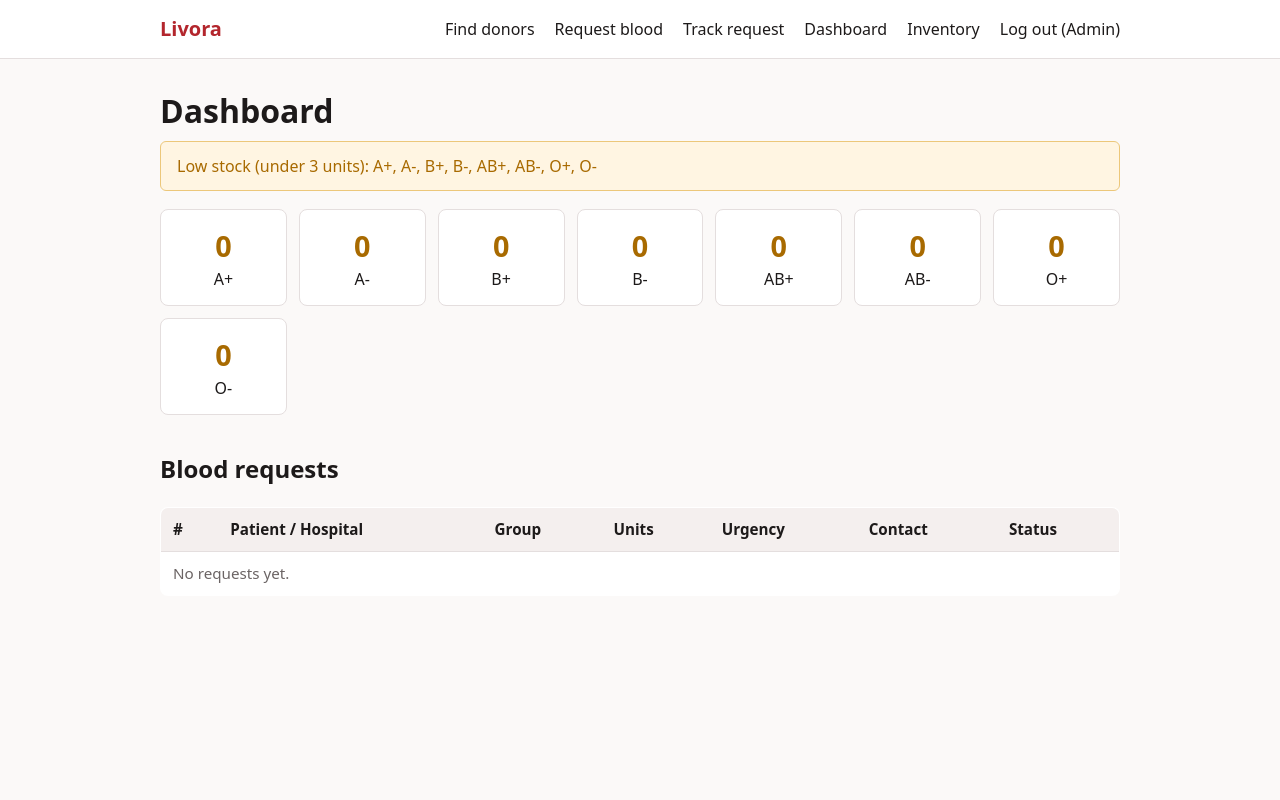
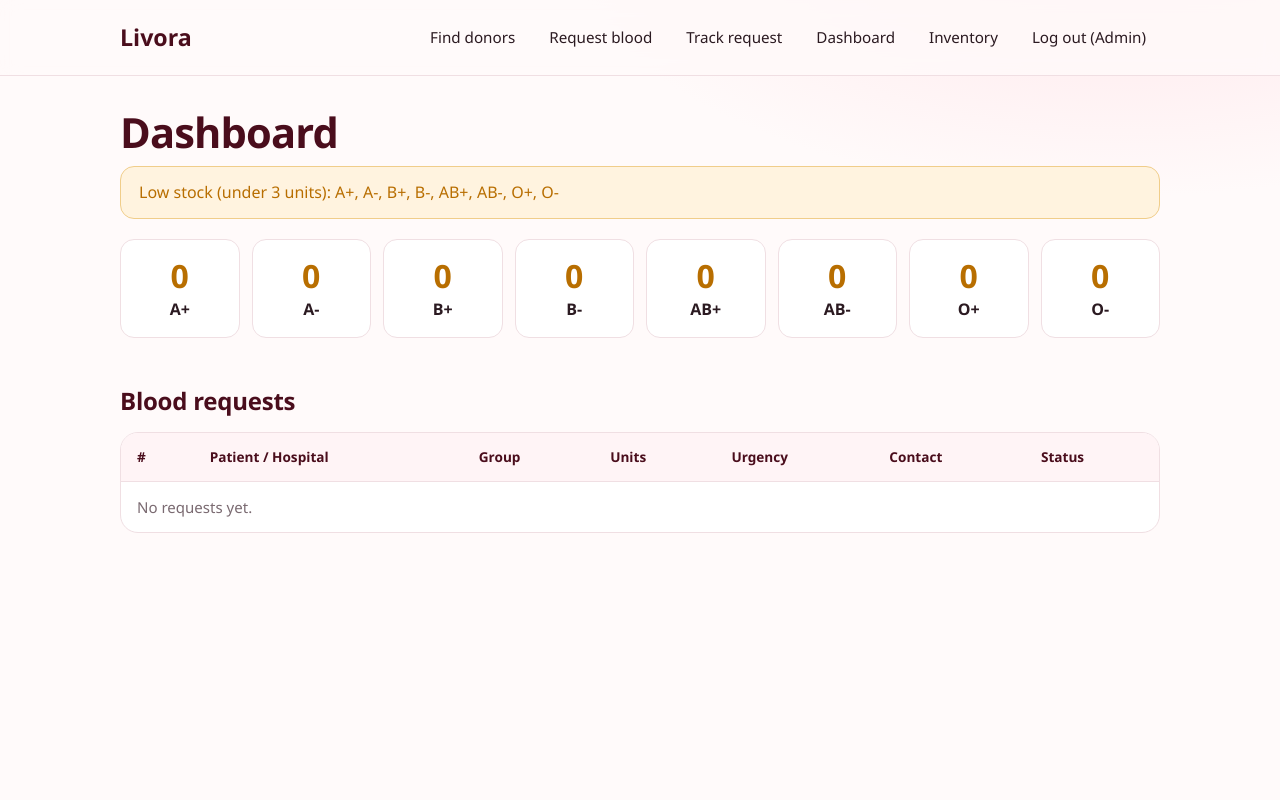
Before and after one commit to Khemant2/livora, a Flask app: page /dashboard in a window 1280 px wide. Run offline with Flask 3, Linux system fonts and the light colour scheme; the visitor is signed in with stand-in values (Sample User, id 1).

Commit message:
Add files via upload

```diff
--- a/static/style.css
+++ b/static/style.css
@@ -1,41 +1,106 @@
-:root{--ink:#1d1a1a;--muted:#6b6464;--line:#e4dede;--bg:#fbf9f8;--card:#fff;--brand:#b3262d;--brand-dark:#8c1c22;--ok:#1f7a4d;--warn:#a86a00}
+:root{
+  --paper:#fffafa; --card:#ffffff; --ink:#2b1a21; --muted:#7a6a71; --line:#f0dfe3;
+  --crimson:#d6193a; --crimson-dark:#a8102b; --wine:#4a0d1c; --blush:#ffe6ea;
+  --leaf:#13895a; --amber:#b86e00; --radius:18px;
+  --head:"Bricolage Grotesque","Segoe UI",system-ui,sans-serif;
+  --body:"DM Sans","Segoe UI",system-ui,sans-serif;
+}
 *{box-sizing:border-box}
-body{margin:0;font-family:system-ui,-apple-system,Segoe UI,Roboto,sans-serif;color:var(--ink);background:var(--bg);line-height:1.5}
-a{color:var(--brand)}
-header{background:var(--card);border-bottom:1px solid var(--line)}
-nav{max-width:1000px;margin:auto;padding:14px 20px;display:flex;flex-wrap:wrap;gap:6px 20px;align-items:center}
-nav .logo{font-weight:800;font-size:1.25rem;color:var(--brand);text-decoration:none;margin-right:auto}
-nav a{text-decoration:none;color:var(--ink)}
-nav a:hover{color:var(--brand)}
-main{max-width:1000px;margin:auto;padding:28px 20px 60px}
-h1{font-size:2rem;margin:0 0 6px}
-h2{margin-top:36px}
-.lead{color:var(--muted);max-width:60ch}
-.btn,button{background:var(--brand);color:#fff;border:0;border-radius:6px;padding:10px 18px;font-size:1rem;cursor:pointer;text-decoration:none;display:inline-block}
-.btn:hover,button:hover{background:var(--brand-dark)}
-.btn.ghost{background:transparent;color:var(--brand);border:1px solid var(--brand)}
-.btn.small,button.small{padding:5px 10px;font-size:.85rem}
-form.card,.card{background:var(--card);border:1px solid var(--line);border-radius:8px;padding:22px}
-label{display:block;font-weight:600;margin:14px 0 4px;font-size:.92rem}
-input,select{width:100%;padding:9px 10px;border:1px solid #cfc7c7;border-radius:6px;font-size:1rem;background:#fff}
-.row{display:grid;grid-template-columns:repeat(auto-fit,minmax(200px,1fr));gap:0 16px}
-form.card button{margin-top:20px}
-.inline{display:flex;gap:10px;flex-wrap:wrap;align-items:end;margin:18px 0}
+html{scroll-behavior:smooth}
+body{margin:0;font-family:var(--body);color:var(--ink);line-height:1.6;
+  background:radial-gradient(900px 420px at 88% -8%,var(--blush) 0%,transparent 62%),var(--paper);
+  min-height:100vh;display:flex;flex-direction:column}
+a{color:var(--crimson)}
+:focus-visible{outline:3px solid var(--crimson);outline-offset:2px;border-radius:8px}
+
+/* header */
+header{position:sticky;top:0;z-index:10;background:rgba(255,250,250,.85);backdrop-filter:blur(10px);border-bottom:1px solid var(--line)}
+nav{max-width:1080px;margin:auto;padding:12px 20px;display:flex;flex-wrap:wrap;gap:4px 6px;align-items:center}
+nav a{text-decoration:none;color:var(--ink);padding:7px 14px;border-radius:999px;font-weight:500;font-size:.95rem;transition:background .15s}
+nav a:hover{background:var(--blush)}
+nav .logo{font-family:var(--head);font-weight:800;font-size:1.45rem;color:var(--wine);margin-right:auto;padding-left:0;display:flex;align-items:center;gap:9px}
+nav .logo:hover{background:none}
+.logo i{width:20px;height:20px;background:var(--crimson);border-radius:50% 0 50% 50%;transform:rotate(-45deg);display:inline-block}
+nav a.btn{color:#fff;background:var(--crimson);padding:8px 18px}
+nav a.btn:hover{background:var(--crimson-dark)}
+
+main{max-width:1080px;width:100%;margin:auto;padding:34px 20px 70px;flex:1}
+footer{text-align:center;color:var(--muted);font-size:.88rem;padding:24px 20px;border-top:1px solid var(--line)}
+
+h1{font-family:var(--head);font-size:clamp(1.9rem,4vw,2.6rem);line-height:1.1;margin:0 0 10px;letter-spacing:-.02em;color:var(--wine)}
+h2{font-family:var(--head);font-size:1.5rem;margin:44px 0 12px;letter-spacing:-.01em;color:var(--wine)}
+.lead{color:var(--muted);font-size:1.1rem;max-width:56ch}
+.muted{color:var(--muted)}
+
+/* buttons */
+.btn,button{background:var(--crimson);color:#fff;border:0;border-radius:999px;padding:11px 24px;font:600 1rem var(--body);cursor:pointer;text-decoration:none;display:inline-block;box-shadow:0 6px 16px -8px var(--crimson);transition:transform .15s,background .15s}
+.btn:hover,button:hover{background:var(--crimson-dark);transform:translateY(-1px)}
+.btn.ghost{background:transparent;color:var(--crimson);border:2px solid var(--crimson);box-shadow:none;padding:9px 22px}
+.btn.ghost:hover{background:var(--blush)}
+.btn.small,button.small{padding:6px 14px;font-size:.85rem;box-shadow:none}
+
+/* hero */
+.hero{padding:30px 0 6px}
+.hero h1{font-size:clamp(2.4rem,6.5vw,4.4rem);max-width:15ch;letter-spacing:-.035em;line-height:1.02}
+.hero .lead{margin:18px 0 26px}
+.hero .actions{display:flex;gap:12px;flex-wrap:wrap}
+
+/* blood drops (home page) */
+.drops{display:grid;grid-template-columns:repeat(4,1fr);gap:26px 12px;margin:22px 0 10px}
+.drop{text-align:center}
+.drop .shape{width:78px;height:78px;margin:6px auto 16px;background:var(--crimson);border-radius:50% 0 50% 50%;transform:rotate(-45deg);display:grid;place-items:center;box-shadow:0 14px 24px -14px var(--crimson)}
+.drop .shape span{transform:rotate(45deg);color:#fff;font:800 1.3rem var(--head)}
+.drop small{display:block;color:var(--muted);font-size:.88rem}
+.drop b{font-size:1.1rem}
+.drop.low .shape{background:#f4b6c0;box-shadow:none}
+.drop.low .shape span{color:var(--wine)}
+.drop.none .shape{background:#e8dfe1;box-shadow:none}
+.drop.none .shape span{color:#9a8b91}
+.pills{display:flex;gap:10px;flex-wrap:wrap;margin-top:18px}
+.pills span{background:var(--blush);color:var(--wine);padding:6px 16px;border-radius:999px;font-weight:600;font-size:.92rem}
+
+/* how it works */
+.steps{display:grid;grid-template-columns:repeat(auto-fit,minmax(230px,1fr));gap:26px;margin-top:10px}
+.steps div{border-left:3px solid var(--crimson);padding-left:16px}
+.steps b{display:block;font-family:var(--head);font-size:1.15rem;color:var(--wine)}
+.steps span{color:var(--muted)}
+
+/* forms */
+form.card,.card{background:var(--card);border:1px solid var(--line);border-radius:var(--radius);padding:26px}
+label{display:block;font-weight:600;margin:16px 0 6px;font-size:.9rem}
+input,select{width:100%;padding:11px 14px;border:1.5px solid #e6d3d8;border-radius:12px;font:1rem var(--body);background:#fff;color:var(--ink)}
+input:focus,select:focus{outline:none;border-color:var(--crimson);box-shadow:0 0 0 4px var(--blush)}
+.row{display:grid;grid-template-columns:repeat(auto-fit,minmax(210px,1fr));gap:0 18px}
+form.card button{margin-top:24px}
+.inline{display:flex;gap:12px;flex-wrap:wrap;align-items:end;margin:20px 0}
 .inline>div{flex:1;min-width:150px}.inline label{margin-top:0}
-table{width:100%;border-collapse:collapse;background:var(--card);border:1px solid var(--line);border-radius:8px;overflow:hidden}
-th,td{text-align:left;padding:10px 12px;border-bottom:1px solid var(--line);font-size:.95rem}
-th{background:#f4efee}
-.table-wrap{overflow-x:auto}
-.stock{display:grid;grid-template-columns:repeat(auto-fit,minmax(110px,1fr));gap:12px;margin:18px 0}
-.stock div{background:var(--card);border:1px solid var(--line);border-radius:8px;padding:14px;text-align:center}
-.stock b{display:block;font-size:1.8rem;color:var(--brand)}
-.stock .low b{color:var(--warn)}
-.flash{padding:12px 16px;border-radius:6px;margin-bottom:18px;border:1px solid}
-.flash.ok{background:#e9f6ef;border-color:#9fd4b8;color:var(--ok)}
-.flash.warn{background:#fff5e2;border-color:#ecc77a;color:var(--warn)}
-.flash.error{background:#fdecec;border-color:#e8a5a8;color:var(--brand-dark)}
-.tag{padding:2px 8px;border-radius:99px;font-size:.8rem;border:1px solid var(--line);background:#f4efee}
-.tag.ok{background:#e9f6ef;color:var(--ok);border-color:#9fd4b8}
-.tag.no{background:#fdecec;color:var(--brand-dark);border-color:#e8a5a8}
-.tag.warn{background:#fff5e2;color:var(--warn);border-color:#ecc77a}
-.muted{color:var(--muted)}
+
+/* tables */
+.table-wrap{overflow-x:auto;border:1px solid var(--line);border-radius:var(--radius);background:#fff}
+table{width:100%;border-collapse:collapse}
+th,td{text-align:left;padding:13px 16px;border-bottom:1px solid var(--line);font-size:.94rem}
+th{background:#fff4f6;color:var(--wine);font-weight:700;font-size:.85rem}
+tr:last-child td{border-bottom:0}
+tbody tr:hover td,table tr:hover td{background:#fffafa}
+
+/* dashboard stock tiles */
+.stock{display:grid;grid-template-columns:repeat(auto-fit,minmax(105px,1fr));gap:12px;margin:18px 0}
+.stock div{background:#fff;border:1px solid var(--line);border-radius:14px;padding:14px;text-align:center;font-weight:600}
+.stock b{display:block;font:800 2rem var(--head);color:var(--crimson)}
+.stock .low b{color:var(--amber)}
+
+/* messages and tags */
+.flash{padding:13px 18px;border-radius:14px;margin-bottom:20px;border:1px solid;font-weight:500}
+.flash.ok{background:#e8f6ef;border-color:#a5d8bf;color:var(--leaf)}
+.flash.warn{background:#fff3df;border-color:#f0cd8a;color:var(--amber)}
+.flash.error{background:#fdebee;border-color:#f0aab5;color:var(--crimson-dark)}
+.tag{padding:3px 11px;border-radius:999px;font-size:.8rem;font-weight:600;background:#f6eef0;color:var(--muted)}
+.tag.ok{background:#e8f6ef;color:var(--leaf)}
+.tag.no{background:#fdebee;color:var(--crimson-dark)}
+.tag.warn{background:#fff3df;color:var(--amber)}
+
+@media (max-width:640px){
+  .drops{grid-template-columns:repeat(2,1fr)}
+  nav .logo{width:100%;margin-bottom:4px}
+}
+@media (prefers-reduced-motion:reduce){*{transition:none!important}html{scroll-behavior:auto}}
```
